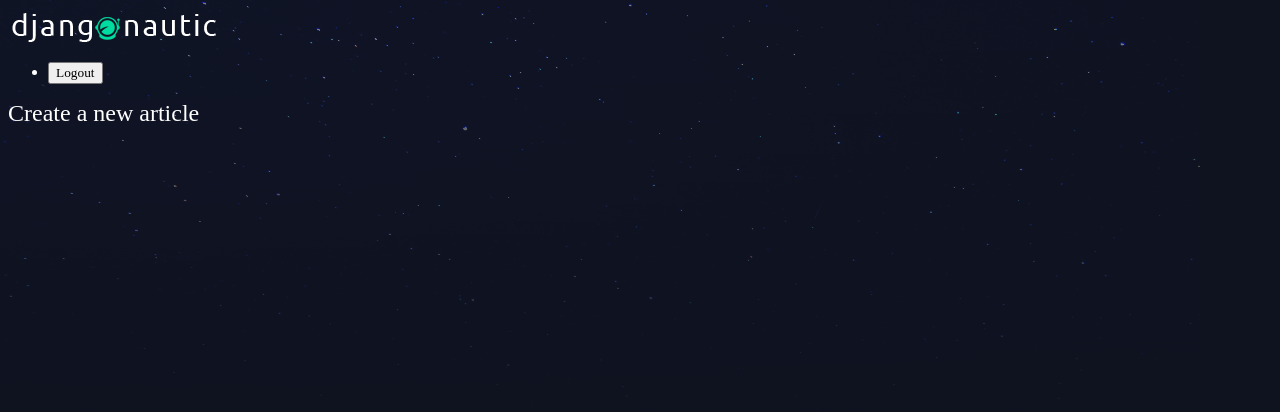
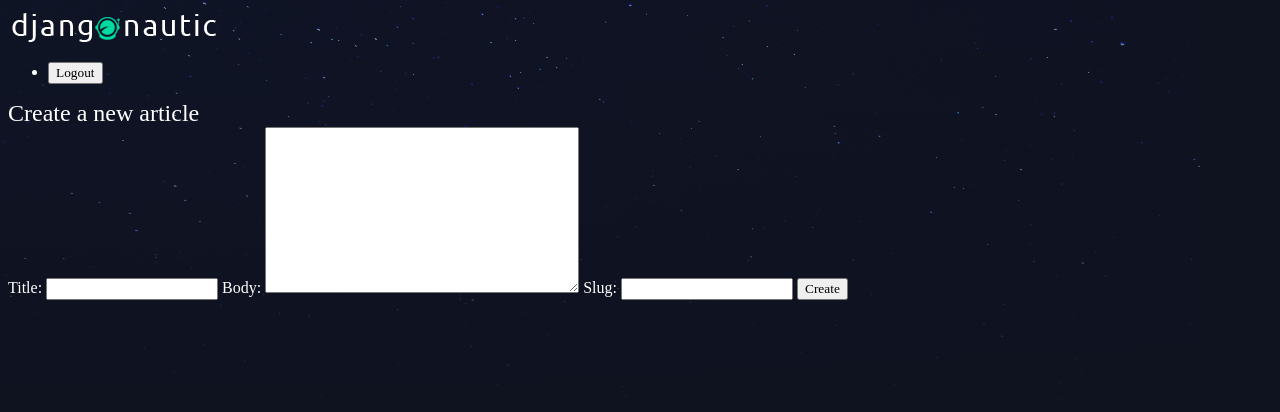
Before and after one commit to alexandrosanat/django-tutorial, a Django app: page /articles/create/ in a window 1280 px wide. Shown: the top 412 px of the page. Run offline with Django 4.2, Linux system fonts and the light colour scheme; the visitor is signed in with stand-in values (Sample User, id 1); parts of the project's set-up code (start-up, migrations or seed data) failed here and were passed over.

Commit message:
Create new articles

```diff
--- /dev/null
+++ b/articles/forms.py
@@ -0,0 +1,8 @@
+from django import forms
+from . import models
+
+
+class CreateArticle(forms.ModelForm):
+    class Meta:
+        model = models.Article
+        fields = ["title", "body", "slug"]
--- a/articles/templates/articles/article_create.html
+++ b/articles/templates/articles/article_create.html
@@ -3,5 +3,10 @@
 {% block content %}
 <div class="article-create">
     <h2>Create a new article</h2>
+    <form class="site-form" action="{% url 'articles:create' %}" method="post">
+        {% csrf_token %}
+        {{ form }}
+        <input type="submit" value="Create">
+    </form>
 </div>
 {% endblock %}
--- a/articles/views.py
+++ b/articles/views.py
@@ -1,6 +1,8 @@
-from django.shortcuts import render
+from django.shortcuts import render, redirect
 from .models import Article
 from django.contrib.auth.decorators import login_required
+from . import forms
+
 
 # In Django views are request handlers or Actions
 def say_hello(request):
@@ -24,4 +26,11 @@ def article_detail(request, my_slug):
 
 @login_required(login_url="/accounts/login/")  # This decorator protects this view
 def article_create(request):
-    return render(request, "articles/article_create.html")
+    if request.method == "POST":
+        form = forms.CreateArticle(request.POST)
+        if form.is_valid():
+            # save article to db
+            return redirect("articles:list")
+    else:
+        form = forms.CreateArticle()
+    return render(request, "articles/article_create.html", context={"form": form})
```
